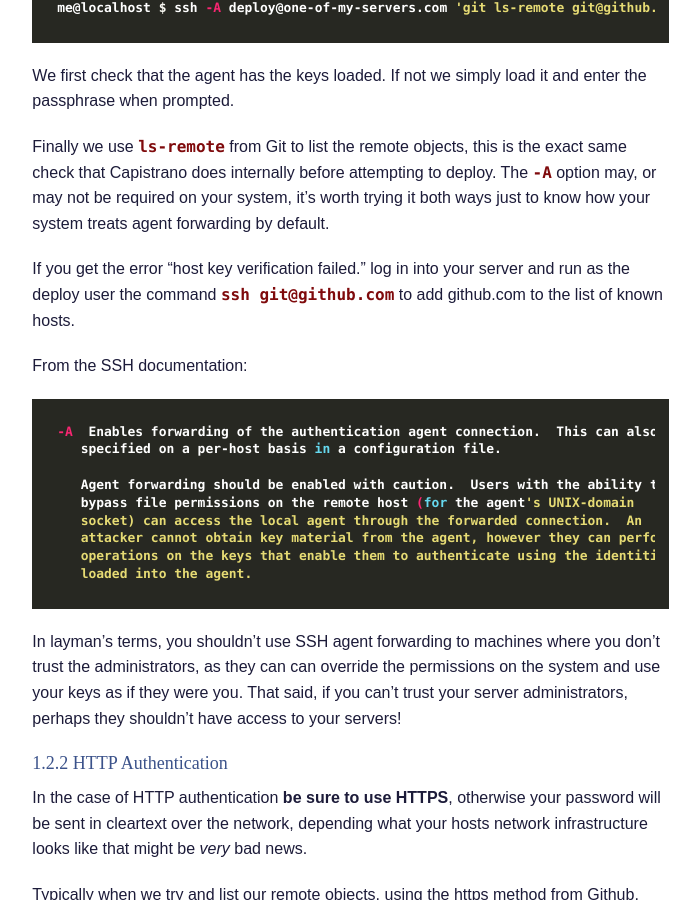
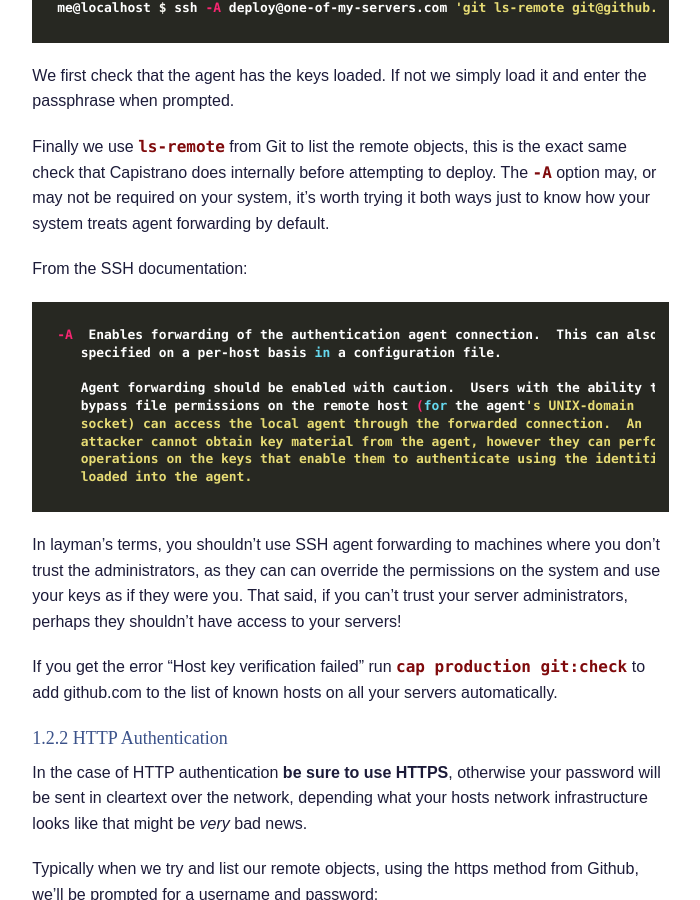
Before and after one commit to capistrano/capistrano, a Jekyll site: the page built from docs/documentation/getting-started/authentication-and-authorisation/index.markdown, in a window 1280 px wide and 900 px high, scrolled down 4759 px. Shown: the whole window, without its empty margins (456-1156 px from the left). Built offline with Jekyll 4.4.1, drawn with Linux system fonts in a browser that asks for light colours; some web fonts are replaced; comment, search, counter and statistics services are not loaded.

Commit message:
Modern solution to fix "Host key verification failed" error
The original proposed solution is cumbersome if you manage many servers or dynamically create and destroy virtual machines in the cloud.

````diff
--- a/docs/documentation/getting-started/authentication-and-authorisation/index.markdown
+++ b/docs/documentation/getting-started/authentication-and-authorisation/index.markdown
@@ -225,10 +225,6 @@ exact same check that Capistrano does internally before attempting to deploy.
 The `-A` option may, or may not be required on your system, it's worth trying
 it both ways just to know how your system treats agent forwarding by default.
 
-If you get the error "host key verification failed." log in into your server
-and run as the deploy user the command `ssh git@github.com` to add github.com
-to the list of known hosts.
-
 From the SSH documentation:
 
 ```bash
@@ -248,6 +244,9 @@ don't trust the administrators, as they can can override the permissions on
 the system and use your keys as if they were you. That said, if you can't
 trust your server administrators, perhaps they shouldn't have access to your
 servers!
+
+If you get the error "Host key verification failed" run `cap production git:check`
+to add github.com to the list of known hosts on all your servers automatically.
 
 ##### 1.2.2 HTTP Authentication
 
````
